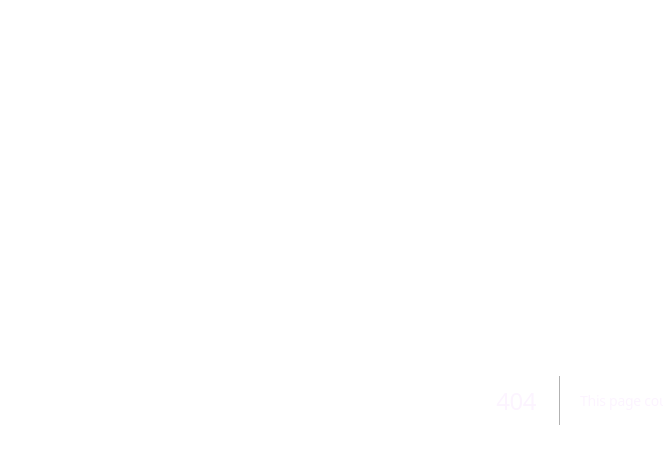
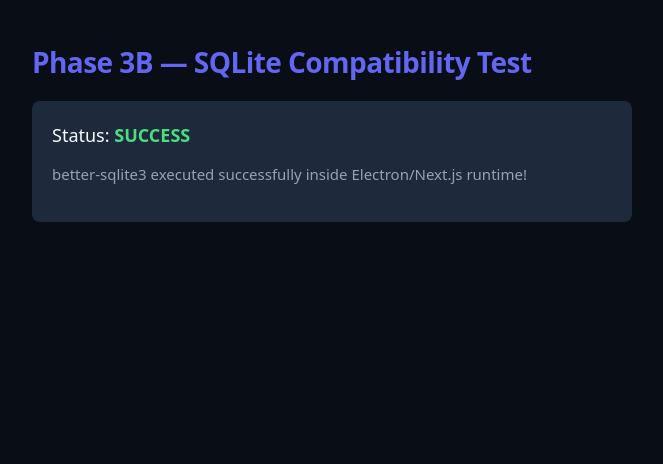
Before and after one commit to bazistudio/ai-prompt-library, a Next.js app: page /test-sqlite in a window 1280 px wide. Before the commit this address had no page. Shown: the top 464 px of the page, without its empty margins (8-671 px from the left). Built offline with nearby package versions, Linux system fonts and the light colour scheme; no server answers; the database is empty.

Commit message:
feat: verify Electron native sqlite boundary

```diff
--- a/electron/main.ts
+++ b/electron/main.ts
@@ -180,7 +180,7 @@
 
   if (app.isPackaged === false && process.env.FORCE_PROD_SERVER !== "true") {
     console.log("[Main] Development Mode (app.isPackaged === false)");
-    targetUrl = `${NEXT_DEV_URL}/test-runtime`;
+    targetUrl = `${NEXT_DEV_URL}/test-sqlite`;
 
     mainWindow.loadURL(
       `data:text/html,<html><head><title>AI Prompt Library</title></head><body style="background:%23090d16;color:%236366f1;font-family:system-ui,sans-serif;display:flex;flex-direction:column;align-items:center;justify-content:center;height:100vh;margin:0;"><div style="font-size:24px;font-weight:bold;margin-bottom:8px;">AI Prompt Library</div><div style="font-size:13px;color:%2394a3b8;">Initializing local development server...</div></body></html>`
@@ -206,7 +206,7 @@
 
     try {
       const baseUrl = await startProductionServer();
-      targetUrl = `${baseUrl}/test-runtime`;
+      targetUrl = `${baseUrl}/test-sqlite`;
       console.log(`[BOOT-10] BrowserWindow loadURL: ${targetUrl}`);
       await mainWindow.loadURL(targetUrl);
     } catch (err: any) {
--- a/package.json
+++ b/package.json
@@ -1,6 +1,6 @@
 {
   "name": "ai-prompt-library",
-  "version": "1.0.7",
+  "version": "1.0.2",
   "private": true,
   "main": "dist-electron/main.js",
   "scripts": {
--- /dev/null
+++ b/src/app/test-sqlite/page.tsx
@@ -0,0 +1,60 @@
+import Database from 'better-sqlite3';
+import path from 'path';
+import fs from 'fs';
+
+export default async function TestSqlitePage() {
+  let status = "INITIALIZING";
+  let message = "";
+  let rowData: any = null;
+
+  try {
+    const tmpDir = path.join(process.cwd(), '.next');
+    const dbPath = path.join(tmpDir, 'test_sqlite_phase3b.db');
+
+    const db = new Database(dbPath);
+    db.pragma('journal_mode = WAL');
+    db.pragma('foreign_keys = ON');
+
+    db.exec('CREATE TABLE IF NOT EXISTS phase3b_test (id INTEGER PRIMARY KEY, title TEXT, created_at INTEGER)');
+
+    const stmt = db.prepare('INSERT INTO phase3b_test (title, created_at) VALUES (?, ?)');
+    const result = stmt.run('Phase 3B SQLite Verification', Date.now());
+
+    const readStmt = db.prepare('SELECT * FROM phase3b_test WHERE id = ?');
+    rowData = readStmt.get(result.lastInsertRowid);
+
+    db.close();
+
+    // Clean up temporary database
+    try {
+      if (fs.existsSync(dbPath)) fs.unlinkSync(dbPath);
+      if (fs.existsSync(dbPath + '-wal')) fs.unlinkSync(dbPath + '-wal');
+      if (fs.existsSync(dbPath + '-shm')) fs.unlinkSync(dbPath + '-shm');
+    } catch {}
+
+    status = "SUCCESS";
+    message = "better-sqlite3 executed successfully inside Electron/Next.js runtime!";
+  } catch (err: any) {
+    status = "FAILED";
+    message = err?.message || String(err);
+  }
+
+  return (
+    <div style={{ padding: "40px", fontFamily: "system-ui", background: "#090d16", color: "#f8fafc", minHeight: "100vh" }}>
+      <h1 style={{ color: "#6366f1", fontSize: "28px", marginBottom: "16px" }}>Phase 3B — SQLite Compatibility Test</h1>
+
+      <div style={{ background: "#1e293b", padding: "20px", borderRadius: "8px", maxWidth: "600px" }}>
+        <p style={{ fontSize: "18px", marginBottom: "12px" }}>
+          Status: <strong style={{ color: status === "SUCCESS" ? "#4ade80" : "#f87171" }}>{status}</strong>
+        </p>
+        <p style={{ color: "#94a3b8", marginBottom: "16px" }}>{message}</p>
+
+        {rowData && (
+          <pre style={{ background: "#0f172a", padding: "12px", borderRadius: "6px", color: "#38bdf8", overflowX: "auto" }}>
+            {JSON.stringify(rowData, null, 2)}
+          </pre>
+        )}
+      </div>
+    </div>
+  );
+}
```
